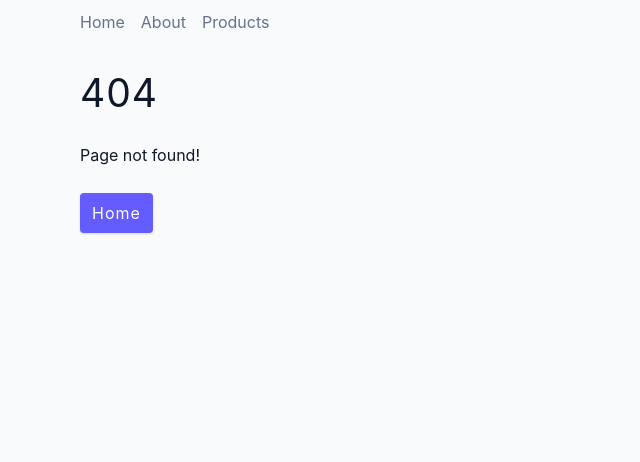
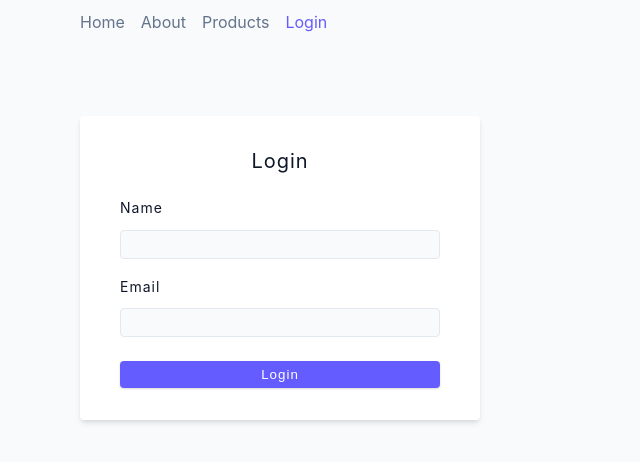
Before and after one commit to nbtruman/react-router-6-tutorial-FreeCodeCamp, a React (Create React App) app: page /login in a window 1280 px wide. Before the commit this address had no page. Shown: the top 462 px of the page, without its empty margins (0-640 px from the left). Built offline with nearby package versions, Linux system fonts and the light colour scheme.

Commit message:
useNavigate

```diff
--- a/src/App.js
+++ b/src/App.js
@@ -1,12 +1,16 @@
 import { BrowserRouter, Routes, Route } from "react-router-dom";
+import { useState } from "react";
 import Home from "./pages/Home";
 import About from "./pages/About";
 import Products from "./pages/Products";
 import Error from "./pages/Error";
 import SharedLayout from "./pages/SharedLayout";
-import SingleProduct from "./pages/SingleProduct"
+import SingleProduct from "./pages/SingleProduct";
+import Dashboard from "./pages/Dashboard";
+import Login from "./pages/Login";
 
 function App() {
+  const [user, setUser] = useState();
   return(
     <BrowserRouter>
       <Routes>
@@ -15,6 +19,8 @@
           <Route path="about" element={<About />} />
           <Route path="products" element={<Products />} />
           <Route path="products/:productId" element={<SingleProduct />} />
+          <Route path="login" element={<Login setUser={setUser}/>}/>
+          <Route path="dashboard" element={<Dashboard user={user}/>}/>
           <Route path="*" element={<Error />}/>
         </Route>
       </Routes>
--- a/src/components/StyledNavBar.js
+++ b/src/components/StyledNavBar.js
@@ -12,6 +12,9 @@
             <NavLink className={({isActive}) =>
                 isActive ? "link active" : "link"
             } to="/products">Products</NavLink>
+            <NavLink className={({isActive}) =>
+                isActive ? "link active" : "link"
+            } to="/login">Login</NavLink>
         </nav>
     )
 }
--- a/src/pages/Dashboard.js
+++ b/src/pages/Dashboard.js
@@ -1,7 +1,7 @@
-const Dashboard = () => {
+const Dashboard = ({user}) => {
   return (
     <section className='section'>
-      <h4>Dashboard</h4>
+      <h4>Hello, {user?.name}</h4>
     </section>
   );
 };
--- a/src/pages/Login.js
+++ b/src/pages/Login.js
@@ -1,10 +1,15 @@
 import { useState } from 'react';
-const Login = () => {
+import { useNavigate } from 'react-router-dom';
+const Login = ({setUser}) => {
   const [name, setName] = useState('');
   const [email, setEmail] = useState('');
+  const navigate = useNavigate();
 
   const handleSubmit = async (e) => {
     e.preventDefault();
+    if(!name || !email) return;
+    setUser({name:name, email:email})
+    navigate("/dashboard");
   };
 
   return (
```
